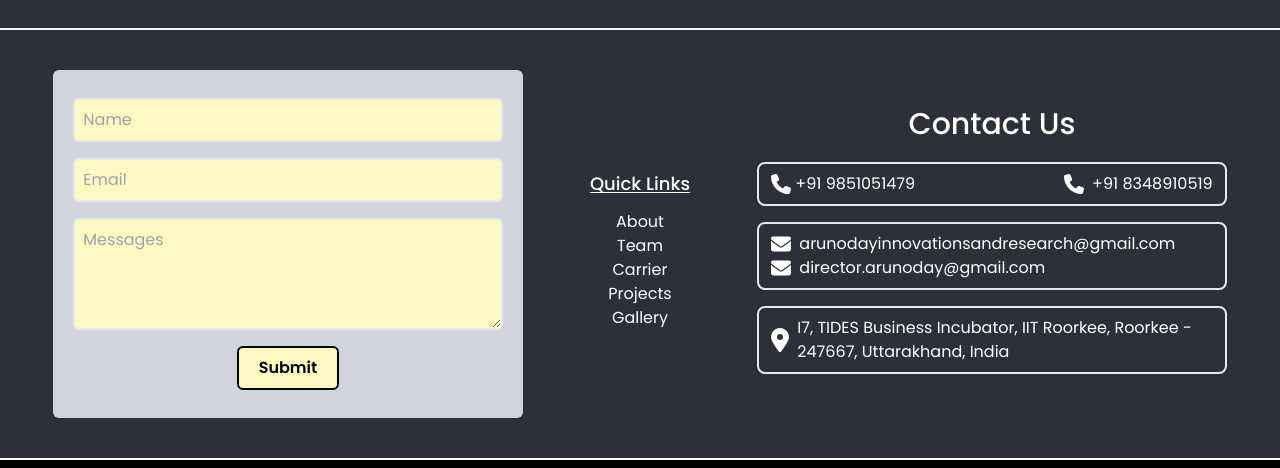
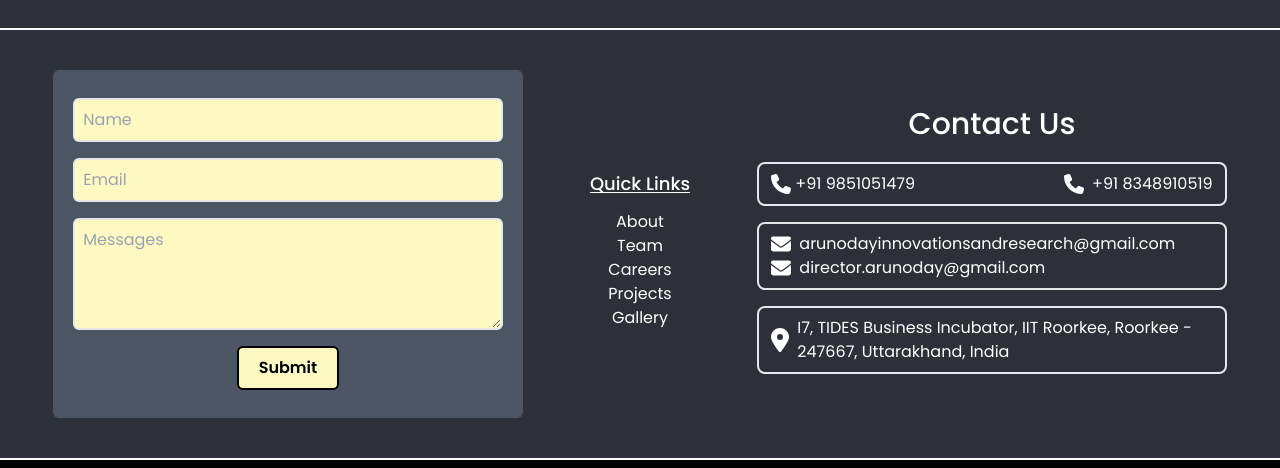
Before and after one commit to niteshjangid29/ArunodayInnovations, a React (Create React App) app: page /contact in a window 1280 px wide. Shown: the part 1195-1663 px from the top of the page. Built offline with nearby package versions, Linux system fonts and the light colour scheme; the HTML template or start-up script is replaced by a standard one.

Commit message:
Careers Page Update

```diff
--- a/src/App.js
+++ b/src/App.js
@@ -5,7 +5,7 @@
 import Team from "./pages/Team";
 import About from "./pages/About";
 import Projects from "./pages/Projects";
-import Carrier from "./pages/Carrier";
+import Careers from "./pages/Careers";
 import Contact from "./pages/Contact";
 
 function App() {
@@ -18,7 +18,7 @@
           <Route exact path="/gallery" element={<Gallery />}></Route>
           <Route exact path="/team" element={<Team />}></Route>
           <Route exact path="/projects" element={<Projects />}></Route>
-          <Route exact path="/carrier" element={<Carrier />}></Route>
+          <Route exact path="/careers" element={<Careers />}></Route>
           <Route exact path="/contact" element={<Contact />}></Route>
         </Routes>
       </BrowserRouter>
--- a/src/Data/navbarData.jsx
+++ b/src/Data/navbarData.jsx
@@ -12,8 +12,8 @@
     itemUrl: "/projects",
   },
   {
-    itemName: "Carrier",
-    itemUrl: "/carrier",
+    itemName: "Careers",
+    itemUrl: "/careers",
   },
   {
     itemName: "Team",
--- a/src/components/Footer.jsx
+++ b/src/components/Footer.jsx
@@ -63,7 +63,7 @@
       <hr className="w-full h-0.5 border-none bg-white" />
 
       <div className="flex flex-col lg:flex-row py-10 lg:w-11/12 m-auto items-center">
-        <div className="lg:basis-2/5 w-11/12 sm:w-5/6 md:w-4/6 bg-gray-300 text-black p-5 rounded-md">
+        <div className="lg:basis-2/5 w-11/12 sm:w-5/6 md:w-4/6 bg-gray-600 text-black p-5 rounded-md">
           <form onSubmit={sendEmail} className="flex flex-col items-center">
             <input
               className="outline-none border-2 p-2 bg-yellow-100 m-2 rounded-md focus:border-black w-full"
@@ -105,7 +105,7 @@
               <Link to="/team">Team</Link>
             </li>
             <li className="mx-1 xs:p-1 hover:text-orange-500 transition-all delay-75">
-              <Link to="/carrier">Carrier</Link>
+              <Link to="/careers">Careers</Link>
             </li>
             <li className="mx-1 xs:p-1 hover:text-orange-500 transition-all delay-75">
               <Link to="/projects">Projects</Link>
--- a/src/pages/Contact.jsx
+++ b/src/pages/Contact.jsx
@@ -45,7 +45,7 @@
 
               <div className="flex md:flex-row flex-col items-center border-2 py-2 px-3 rounded-lg my-2 font-[Roboto]">
                 <img
-                  className="w-[75px] h-[80px] bg-[#f0f3f0] py-[20px] px-[17px] rounded-[10px] mr-[18px] transition-all delay-75 hover:invert hover:bg-[#008beb]"
+                  className="w-[75px] h-[80px] bg-[#f0f3f0] py-[20px] px-[17px] rounded-[10px] mr-[18px] transition-all delay-75 hover:invert hover:bg-[#008beb] hover:cursor-pointer"
                   src="./images/location.png"
                   alt="Location"
                   draggable="false"
@@ -62,7 +62,7 @@
 
               <div className="flex md:flex-row flex-col border-2 py-2 px-3 rounded-lg my-2 items-center">
                 <img
-                  className="w-[75px] h-[80px] bg-[#f0f3f0] py-[20px] px-[17px] rounded-[10px] mr-[18px] transition-all delay-75 hover:invert hover:bg-[#008beb]"
+                  className="w-[75px] h-[80px] bg-[#f0f3f0] py-[20px] px-[17px] rounded-[10px] mr-[18px] transition-all delay-75 hover:invert hover:bg-[#008beb] hover:cursor-pointer"
                   src="./images/email.png"
                   alt="Location"
                   draggable="false"
@@ -93,7 +93,7 @@
 
               <div className="flex md:flex-row flex-col border-2 py-2 px-3 rounded-lg my-2 items-center font-[Roboto]">
                 <img
-                  className="w-[75px] h-[80px] bg-[#f0f3f0] py-[20px] px-[17px] rounded-[10px] mr-[18px] transition-all delay-75 hover:invert hover:bg-[#008beb]"
+                  className="w-[75px] h-[80px] bg-[#f0f3f0] py-[20px] px-[17px] rounded-[10px] mr-[18px] transition-all delay-75 hover:invert hover:bg-[#008beb] hover:cursor-pointer"
                   src="./images/phone-call.png"
                   alt="Location"
                   draggable="false"
```
Also changed, not shown: src/pages/Careers.jsx (renamed from src/pages/Carrier.jsx).
